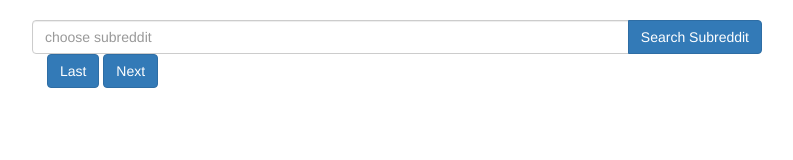
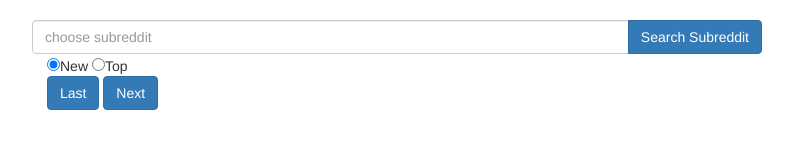
Before and after one commit to Zertuk/imgurGallery, a website: page app/index.html in a window 1280 px wide. Shown: the whole page, without its empty margins (243-1036 px from the left). Drawn offline with nearby package versions, Linux system fonts and the light colour scheme; some packages are replaced by stand-ins of ours; files that its build step writes are made by us from their sources.

Commit message:
added radio buttons that will be used to sort by top/new, moved page control and search control into seperate controlers

```diff
--- a/app/index.html
+++ b/app/index.html
@@ -22,7 +22,7 @@
     <![endif]-->
 
     <!-- Add your site or application content here -->
-    <div ng-controller = 'MainCtrl'>
+    <div ng-controller = 'SearchCtrl'>
       <div  class = "container">
         <form role = "form" ng-submit = "enterSubreddit()">
           <div class = "row">
@@ -34,13 +34,17 @@
             </div>
           </div>
         </form>
+        <input checked = "checked" name = "sort" type = "radio">New</label>
+        <input name = "sort" type = "radio">Top</label>
       </div>
+    </div>
 
 
       <div class = "test">
         <row id = "imageContainer">
         </row>
       </div>
+    <div ng-controller = "PageCtrl">
       <div class = "container">
         <input value = "Last" type = "submit" class = "btn btn-primary" ng-click = "loadPrevious()">
         <input value = "Next" type = "submit" class = "btn btn-primary" ng-click = "loadMore()">
--- a/app/scripts/controllers/main.js
+++ b/app/scripts/controllers/main.js
@@ -12,6 +12,8 @@
 var imageArray;
 var currentPage = 0;
 var testing;
+
+//ajax call for imgur api to get the gallery needed, temporary
 function ajaxCall(page) {
 	$.ajax({
 	authorization: '8c4fdcec50df594',
@@ -41,14 +43,22 @@
 };
 
 
+angular.module('imgurRandomApp')
 
-angular.module('imgurRandomApp')
-	.controller('MainCtrl',['$scope', function ($scope) {
+//controls all input relating to searching: subreddit, new/top, order
+	.controller('SearchCtrl',['$scope', function ($scope) {
 		$scope.enterSubreddit = function () {
 			subreddit = $scope.subreddit;
 			currentPage = 0;
 			ajaxCall(currentPage);
 		};
+	}]);
+
+
+angular.module('imgurRandomApp')
+
+//controls moving forward/back through pages
+	.controller('PageCtrl', ['$scope', function ($scope) {
 		$scope.loadMore = function () {
 			currentPage = currentPage + 1;
 			ajaxCall(currentPage);
@@ -62,5 +72,5 @@
 				currentPage = currentPage - 1;
 				ajaxCall(currentPage);
 			}
-		}
-	}]);
+		};
+	}])
```
